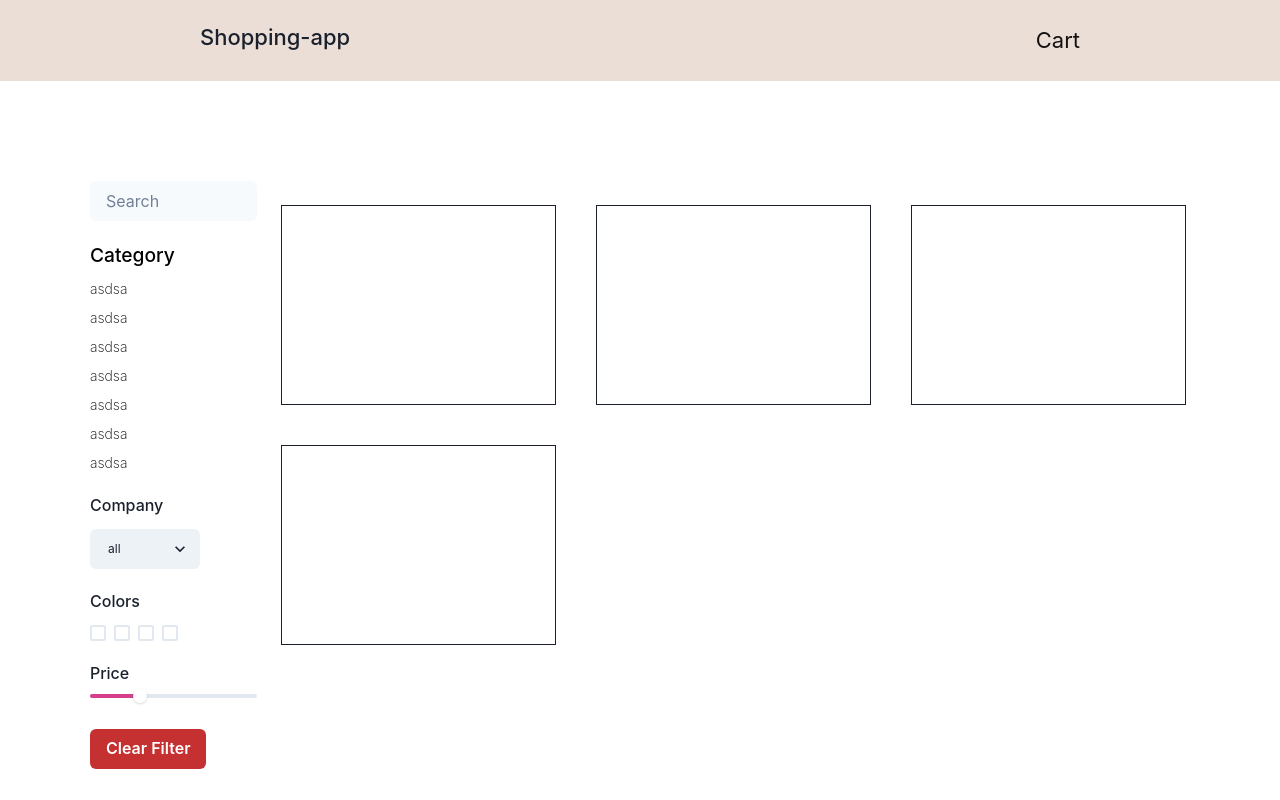
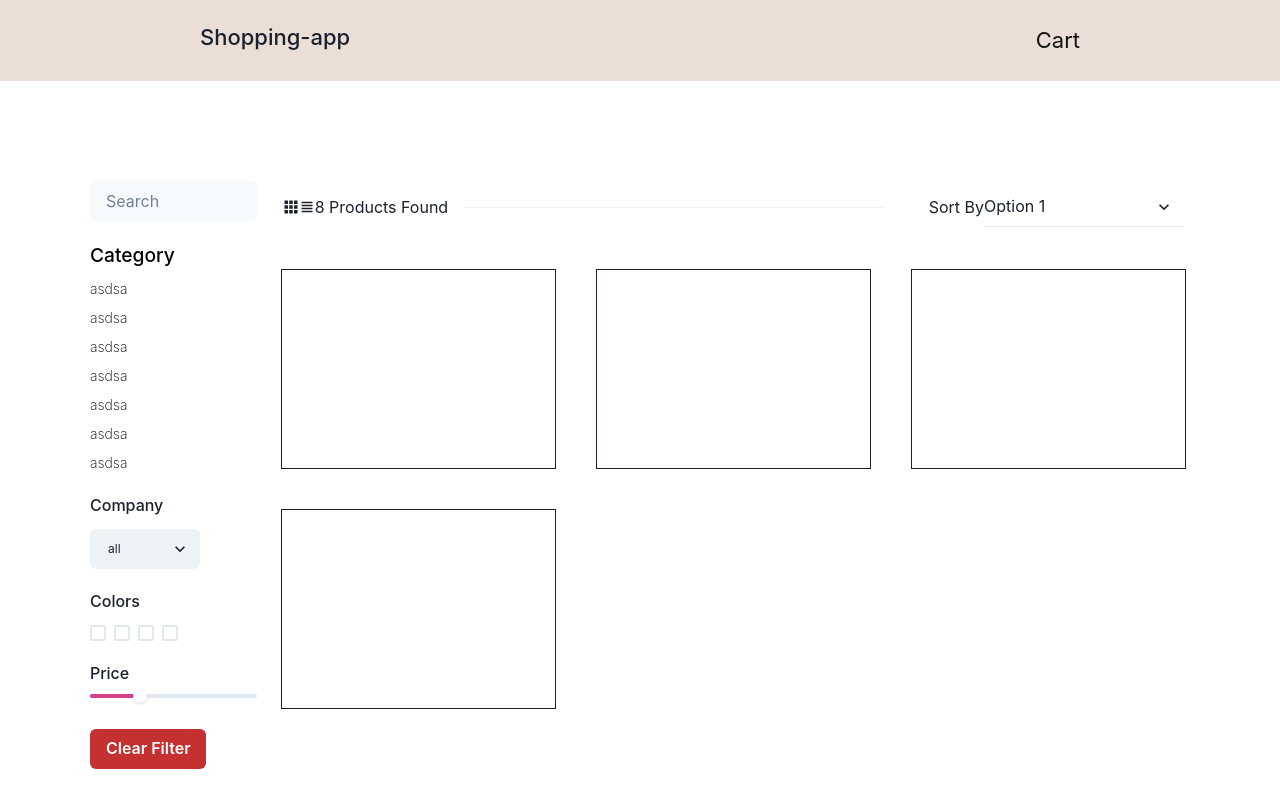
Before and after one commit to syedalirazazaidi/reacts-plays, a React (Vite) app in the folder store_app/client/: page / in a window 1280 px wide. Built offline with nearby package versions, Linux system fonts and the light colour scheme.

Commit message:
design complete

```diff
--- a/store_app/client/package.json
+++ b/store_app/client/package.json
@@ -16,6 +16,7 @@
     "framer-motion": "^10.6.0",
     "react": "^18.2.0",
     "react-dom": "^18.2.0",
+    "react-icons": "^4.8.0",
     "react-router-dom": "^6.9.0"
   },
   "devDependencies": {
--- a/store_app/client/src/layouts/RootLayoout.tsx
+++ b/store_app/client/src/layouts/RootLayoout.tsx
@@ -8,7 +8,7 @@ export default function RootLayout() {
     <Box>
       {" "}
       <Navbar />
-      <Container maxW="6xl">
+      <Container maxW="6xl" pb="20px">
         <Grid templateColumns="repeat(6,1fr)" marginTop={"90px"}>
           <GridItem
             as="aside"
--- a/store_app/client/src/pages/Products.tsx
+++ b/store_app/client/src/pages/Products.tsx
@@ -1,14 +1,42 @@
-import { Flex, Grid, GridItem, SimpleGrid } from "@chakra-ui/react";
+import {
+  Box,
+  Divider,
+  Flex,
+  Grid,
+  GridItem,
+  Select,
+  SimpleGrid,
+  Spacer,
+  Text,
+} from "@chakra-ui/react";
 import React from "react";
+import { IoAppsSharp, IoReorderFourSharp } from "react-icons/io5";
 
 function Products() {
+  // IoAppsSharp
+  // IoReorderFourSharp
   return (
+    <Box>
+      <Flex textAlign="center" alignItems="center" p={2} m={2}>
+        <IoAppsSharp />
+        <IoReorderFourSharp />
+        <Text>8 Products Found</Text>
+        <Divider m={4} w="420px" />
+        <Spacer />
+        <Text>Sort By</Text>
+        <Select variant="flushed" w="200px" placeholder="">
+          <option value="option1">Option 1</option>
+          <option value="option2">Option 2</option>
+          <option value="option3">Option 3</option>
+        </Select>
+      </Flex>
       <SimpleGrid my="20px" p="14px" spacing={10} minChildWidth="250px">
         <Flex h="200px" bg="white.500" border="1px solid" />
         <Flex h="200px" bg="white.500" border="1px solid" />
         <Flex h="200px" bg="white.500" border="1px solid" />
         <Flex h="200px" bg="white.500" border="1px solid" />
       </SimpleGrid>
+    </Box>
   );
 }
 
```
Also changed, not shown: 1 other file (tests, documents, lock files or other folders). Lines whose indentation alone changed are shown as unchanged.
